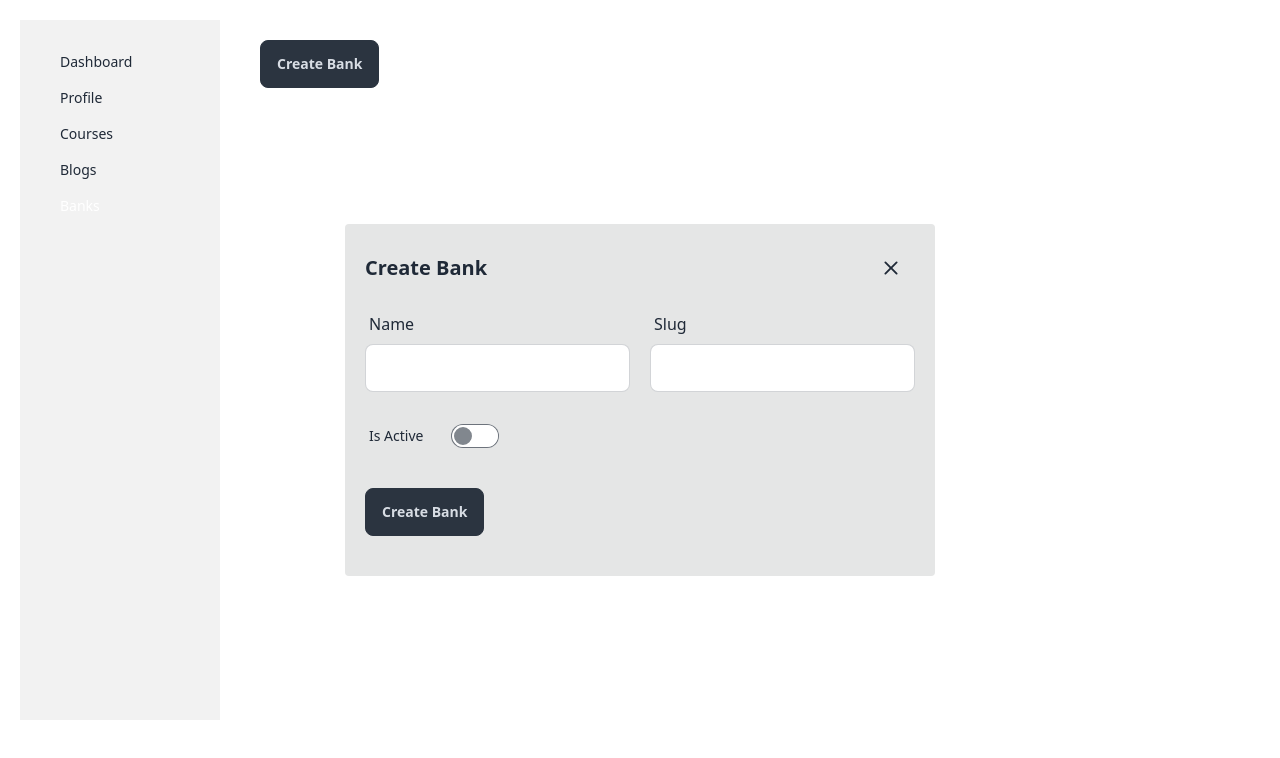
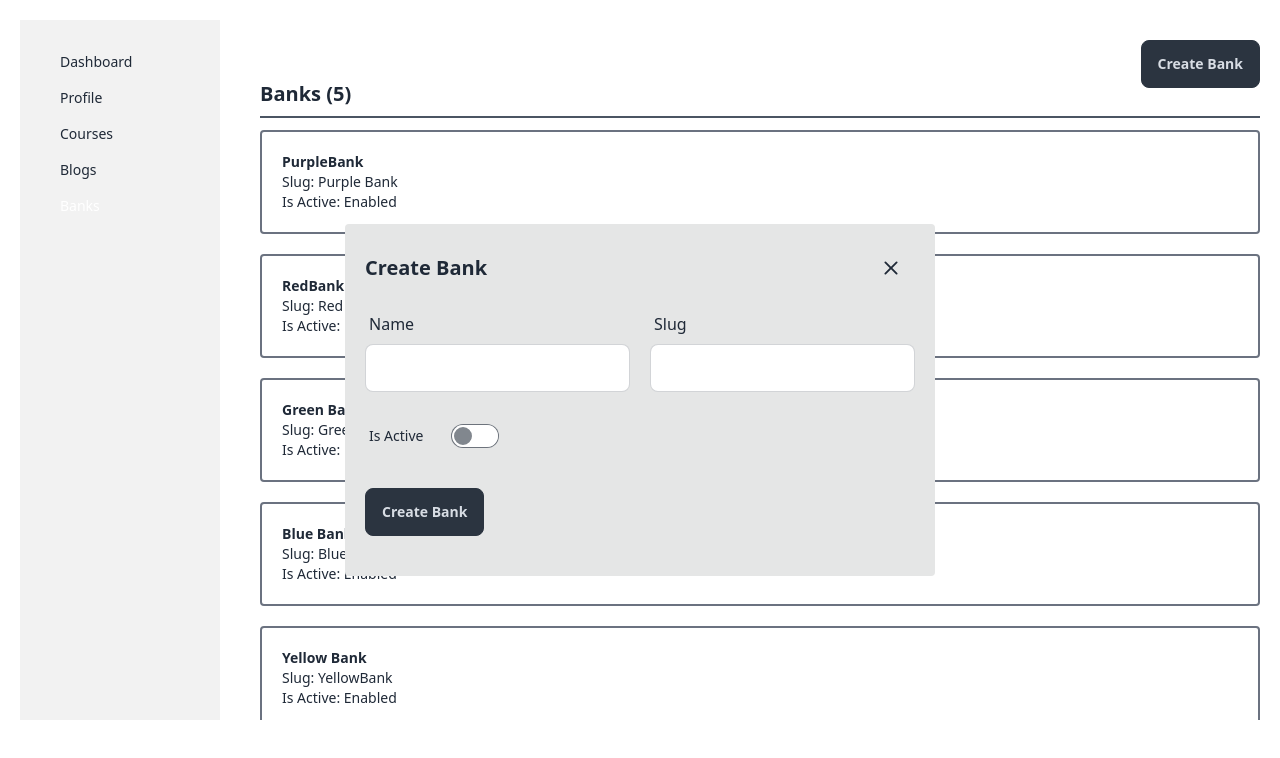
Before and after one commit to hosein-ladmakhi/toplearn-next, a Next.js app: page /dashboard/banks in a window 1280 px wide. Shown: the top 758 px of the page. Built offline with nearby package versions, Linux system fonts and the light colour scheme.

Commit message:
Modal Optimization

```diff
--- a/src/app/dashboard/banks/page.tsx
+++ b/src/app/dashboard/banks/page.tsx
@@ -1,11 +1,47 @@
+import BankHeader from '@/components/banks/BankHeader';
 import BanksList from '@/components/banks/BanksList';
-import CreateBankForm from '@/components/banks/CreateBankForm';
+import CreateBankFormModal from '@/components/banks/CreateBankForm';
+import { Banks } from '@/types';
+
+const banks: Banks = [
+  {
+    id: 1,
+    name: 'PurpleBank',
+    slug: 'Purple Bank',
+    isActive: true,
+  },
+  {
+    id: 2,
+    name: 'RedBank',
+    slug: 'Red Bank',
+    isActive: true,
+  },
+  {
+    id: 3,
+    name: 'Green Bank',
+    slug: 'GreenBank',
+    isActive: true,
+  },
+  {
+    id: 4,
+    name: 'Blue Bank',
+    slug: 'BlueBank',
+    isActive: true,
+  },
+  {
+    id: 5,
+    name: 'Yellow Bank',
+    slug: 'YellowBank',
+    isActive: true,
+  },
+];
 
 export default function BanksPage() {
   return (
-    <div>
-      <CreateBankForm />
-      <BanksList />
-    </div>
+    <>
+      <CreateBankFormModal />
+      <BankHeader banksCount={banks.length} />
+      <BanksList banks={banks} />
+    </>
   );
 }
--- a/src/common/Button.tsx
+++ b/src/common/Button.tsx
@@ -12,7 +12,10 @@ export default function Button({
   onClick = () => {},
 }: IProps) {
   return (
-    <button onClick={onClick} className={`btn btn-neutral my-5 ${options}`}>
+    <button
+      onClick={onClick}
+      className={`cursor-pointer btn btn-neutral my-5 ${options}`}
+    >
       {isLoading && <span className="loading loading-spinner"></span>}
       {children}
     </button>
--- a/src/common/Modal.tsx
+++ b/src/common/Modal.tsx
@@ -1,22 +1,34 @@
+'use client';
+
 import { ReactNode } from 'react';
 import Typography from './Typography';
 import { BsX } from 'react-icons/bs';
+import { useSearchQueryState } from '@/hooks/useSearchQueryState';
 
 interface IProps {
   children: ReactNode;
   cardClasses: string;
   title: string;
-  open: boolean;
-  onClose: () => void;
 }
 
 export default function Modal({ children, cardClasses, title }: IProps) {
+  const { onSetQueryState, searchParms } = useSearchQueryState();
+  const onClose = () => onSetQueryState('is-open', false);
+
+  if (searchParms.get('is-open') === 'false') return <></>;
+
   return (
-    <div className="flex justify-center items-center z-50 absolute top-0 left-0 h-full w-full">
-      <div className={cardClasses}>
+    <div
+      onClick={onClose}
+      className="flex justify-center items-center z-50 absolute top-0 left-0 h-full w-full"
+    >
+      <div onClick={(e) => e.stopPropagation()} className={cardClasses}>
         <div className="flex justify-between items-center">
           <Typography variant="h1">{title}</Typography>
-          <div className="flex justify-center items-center h-12 w-12 cursor-pointer rounded-full">
+          <div
+            onClick={onClose}
+            className="flex justify-center items-center h-12 w-12 cursor-pointer rounded-full"
+          >
             <BsX fontSize={30} />
           </div>
         </div>
--- /dev/null
+++ b/src/components/banks/BankHeader.tsx
@@ -0,0 +1,24 @@
+'use client';
+
+import Button from '@/common/Button';
+import Typography from '@/common/Typography';
+import { useSearchQueryState } from '@/hooks/useSearchQueryState';
+
+interface IProps {
+  banksCount: number;
+}
+
+export default function BankHeader({ banksCount }: IProps) {
+  const { onSetQueryState } = useSearchQueryState();
+
+  const onOpenCreateBank = () => onSetQueryState('is-open', true);
+
+  return (
+    <div className="flex justify-between items-end pb-2 mb-3 border-b-2 border-gray-600">
+      <Typography variant="h1">Banks ({banksCount})</Typography>
+      <Button options="my-1" onClick={onOpenCreateBank}>
+        Create Bank
+      </Button>
+    </div>
+  );
+}
--- /dev/null
+++ b/src/components/banks/BankItem.tsx
@@ -0,0 +1,23 @@
+import Typography from '@/common/Typography';
+import { Bank } from '@/types';
+import Link from 'next/link';
+
+interface IProps {
+  bank: Bank;
+}
+
+export default function BankItem({ bank }: IProps) {
+  return (
+    <Link
+      className="border-2 border-gray-500 p-5 rounded block mb-5"
+      href={`/banks/${bank.id}`}
+      as="/banks/item"
+    >
+      <Typography variant="h4">{bank.name}</Typography>
+      <Typography variant="caption">Slug: {bank.slug}</Typography>
+      <Typography variant="caption">
+        Is Active: {bank.isActive ? 'Enabled' : 'Disabled'}
+      </Typography>
+    </Link>
+  );
+}
--- a/src/components/banks/BanksList.tsx
+++ b/src/components/banks/BanksList.tsx
@@ -1,11 +1,10 @@
-'use client';
+import { Banks } from '@/types';
+import BankItem from './BankItem';
 
-import Button from '@/common/Button';
+interface IProps {
+  banks: Banks;
+}
 
-export default function BanksList() {
-  return (
-    <>
-      <Button>Create Bank</Button>
-    </>
-  );
+export default function BanksList({ banks }: IProps) {
+  return banks.map((bank) => <BankItem key={bank.id} bank={bank} />);
 }
--- a/src/components/banks/CreateBankForm.tsx
+++ b/src/components/banks/CreateBankForm.tsx
@@ -5,7 +5,9 @@ import InputField from '@/common/InputField';
 import Modal from '@/common/Modal';
 import Toggle from '@/common/Toggle';
 
-export default function CreateBankForm() {
+export default function CreateBankFormModal() {
+  console.log('Modal');
+
   return (
     <Modal title="Create Bank" cardClasses="bg-base-300 p-5 rounded">
       <form>
--- /dev/null
+++ b/src/hooks/useSearchQueryState.ts
@@ -0,0 +1,17 @@
+'use client';
+
+import { usePathname, useSearchParams, useRouter } from 'next/navigation';
+
+export const useSearchQueryState = () => {
+  const pathname = usePathname();
+  const router = useRouter();
+  const searchParms = useSearchParams();
+
+  const onSetQueryState = (key: string, value: any) => {
+    const params = new URLSearchParams(searchParms);
+    params.set(key, value);
+    router.replace(pathname + '?' + params);
+  };
+
+  return { searchParms, onSetQueryState };
+};
--- a/src/types/index.ts
+++ b/src/types/index.ts
@@ -1,3 +1,4 @@
 export * from './common';
 export * from './auth';
 export * from './file';
+export * from './bank';
```
Also changed, not shown: src/types/bank.ts (added, +8 -0 lines).
